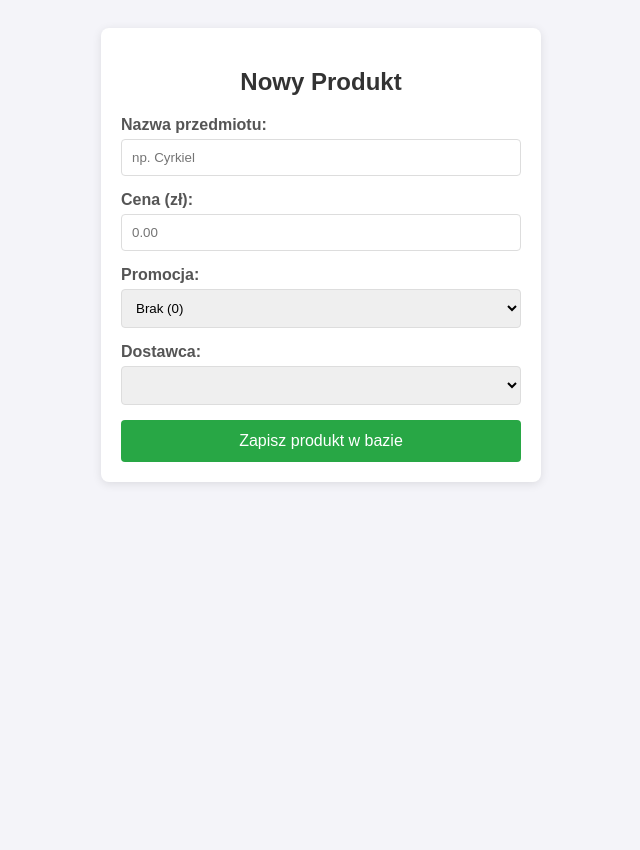
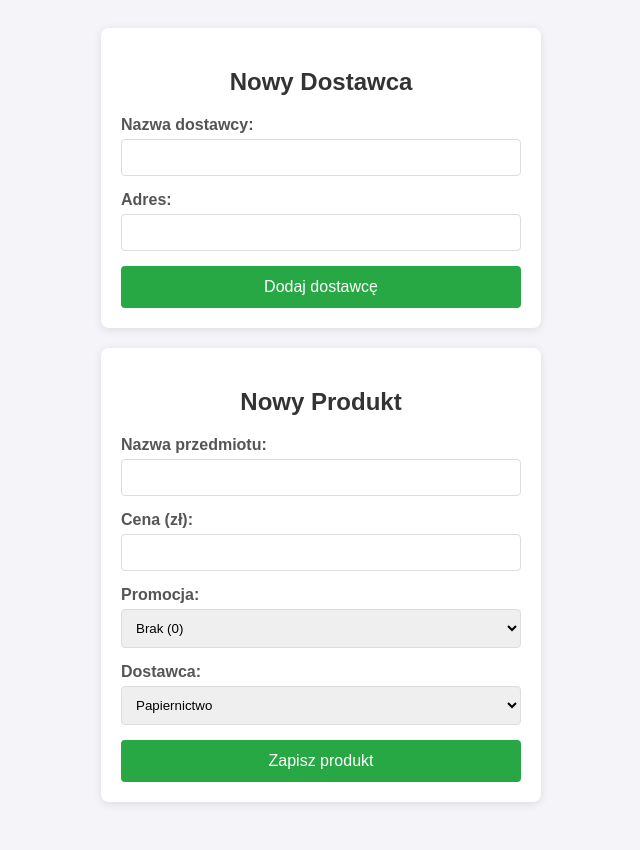
Before and after one commit to i120ms/php_materials, a PHP site: page /index2.php in a window 1280 px wide. Shown: the whole page, without its empty margins (319-959 px from the left). Before the commit the page ends 484 px from the top, so only its background shows below. Run offline with PHP 8.4, Linux system fonts and the light colour scheme; data comes from the database, SQL or seed files in the repository; lists and menus that the app fills with data are empty.

Commit message:
Update index2.php

```diff
--- a/folder:skrypty_laczenia_z_baza_danych/index2.php
+++ b/folder:skrypty_laczenia_z_baza_danych/index2.php
@@ -1,5 +1,5 @@
 <?php
-    $idPolaczenia = mysqli_connect("localhost","root","","sklep2");
+$idPolaczenia = mysqli_connect("localhost","root","","sklep");
 ?>
 <!DOCTYPE html>
 <html lang="pl">
@@ -8,82 +8,116 @@
     <meta name="viewport" content="width=device-width, initial-scale=1.0">
     <title>Dodaj Produkt</title>
     <style>
-        body { font-family: Arial, sans-serif; background-color: #f4f4f9; display: flex; justify-content: center; padding: 20px; }
-        .form-container { background: white; padding: 20px; border-radius: 8px; box-shadow: 0 2px 10px rgba(0,0,0,0.1); width: 100%; max-width: 400px; }
+        body { font-family: Arial, sans-serif; background-color: #f4f4f9; display: flex; flex-direction: column; align-items: center; padding: 20px; }
+        .form-container { background: white; padding: 20px; border-radius: 8px; box-shadow: 0 2px 10px rgba(0,0,0,0.1); width: 100%; max-width: 400px; margin-bottom: 20px;}
         h2 { color: #333; text-align: center; }
         .form-group { margin-bottom: 15px; }
         label { display: block; margin-bottom: 5px; font-weight: bold; color: #555; }
-        input[type="text"], input[type="number"], select { width: 100%; padding: 10px; border: 1px solid #ddd; border-radius: 4px; box-sizing: border-box; }
-        .checkbox-group { display: flex; align-items: center; gap: 10px; }
-        .checkbox-group input { width: auto; }
+        input, select { width: 100%; padding: 10px; border: 1px solid #ddd; border-radius: 4px; box-sizing: border-box; }
         button { width: 100%; padding: 12px; background-color: #28a745; color: white; border: none; border-radius: 4px; cursor: pointer; font-size: 16px; }
         button:hover { background-color: #218838; }
     </style>
 </head>
 <body>
 
+<!-- ================= DODAWANIE DOSTAWCY ================= -->
 <div class="form-container">
-    <h2>Nowy Produkt</h2>
-    <form action="" method="POST">
-
+    <h2>Nowy Dostawca</h2>
+    <form method="POST">
         <div class="form-group">
-            <label for="nazwa">Nazwa przedmiotu:</label>
-            <input type="text" id="nazwa" name="nazwa" placeholder="np. Cyrkiel" required>
+            <label>Nazwa dostawcy:</label>
+            <input type="text" name="nazwaD" required>
         </div>
 
         <div class="form-group">
-            <label for="cena">Cena (zł):</label>
-            <input type="number" id="cena" name="cena" step="0.01" min="0" placeholder="0.00" required>
+            <label>Adres:</label>
+            <input type="text" name="adres" required>
+        </div>
+
+        <button type="submit" name="dodajDostawce">Dodaj dostawcę</button>
+    </form>
+</div>
+
+<!-- ================= DODAWANIE PRODUKTU ================= -->
+<div class="form-container">
+    <h2>Nowy Produkt</h2>
+    <form method="POST">
+
+        <div class="form-group">
+            <label>Nazwa przedmiotu:</label>
+            <input type="text" name="nazwa" required>
         </div>
 
         <div class="form-group">
-            <label for="promocja">Promocja:</label>
-            <select id="promocja" name="promocja">
+            <label>Cena (zł):</label>
+            <input type="number" name="cena" step="0.01" min="0" required>
+        </div>
+
+        <div class="form-group">
+            <label>Promocja:</label>
+            <select name="promocja">
                 <option value="0">Brak (0)</option>
                 <option value="1">Aktywna (1)</option>
             </select>
         </div>
 
         <div class="form-group">
-    <label for="idDostawcy">Dostawca:</label>
-    <select id="idDostawcy" name="idDostawcy" required>
+            <label>Dostawca:</label>
+            <select name="idDostawcy" required>
                 <?php
-            // if ($idPolaczenia) {
-            //     $zapytanieDostawcy = "SELECT id, nazwa FROM dostawcy";
-            //     $wynikDostawcy = mysqli_query($idPolaczenia, $zapytanieDostawcy);
+                if ($idPolaczenia) {
+                    $zapytanieDostawcy = "SELECT id, nazwa FROM dostawcy";
+                    $wynikDostawcy = mysqli_query($idPolaczenia, $zapytanieDostawcy);
 
-            //     while ($wiersz = mysqli_fetch_assoc($wynikDostawcy)) {
-            //         echo "<option value='{$wiersz['id']}'>{$wiersz['nazwa']}</option>";
-            //     }
-            // }
+                    while ($wiersz = mysqli_fetch_assoc($wynikDostawcy)) {
+                        echo "<option value='{$wiersz['id']}'>{$wiersz['nazwa']}</option>";
+                    }
+                }
                 ?>
             </select>
         </div>
 
-        <button type="submit">Zapisz produkt w bazie</button>
+        <button type="submit" name="dodajProdukt">Zapisz produkt</button>
     </form>
 </div>
+
 <?php
-    if ($idPolaczenia && isset($_POST['nazwa'],$_POST['cena'],$_POST['promocja'],$_POST['idDostawcy'])){
-        $nazwa=$_POST['nazwa'];
-        $cena=$_POST['cena'];
-        $promocja=$_POST['promocja'];
-        $idDostawcy=$_POST['idDostawcy'];
-        $zapytanie = "INSERT INTO `towary`( `nazwa`, `cena`, `promocja`, `idDostawcy`)
-                        VALUES ('{$nazwa}','{$cena}','{$promocja}','{$idDostawcy}');";
-        $wynikZapytania = mysqli_query($idPolaczenia, $zapytanie);
-        if ($wynikZapytania)
-            echo "tak";
-        else
-            echo "nie";
+// ================= DODAWANIE DOSTAWCY =================
+if ($idPolaczenia && isset($_POST['dodajDostawce'])) {
+    $nazwaD = $_POST['nazwaD'];
+    $adres = $_POST['adres'];
 
+    $zapytanieD = "INSERT INTO dostawcy (nazwa, adres)
+                   VALUES ('$nazwaD', '$adres')";
+
+    if (mysqli_query($idPolaczenia, $zapytanieD)) {
+        echo "Dodano dostawcę!<br>";
+    } else {
+        echo "Błąd dodawania dostawcy<br>";
+    }
+}
+
+// ================= DODAWANIE PRODUKTU =================
+if ($idPolaczenia && isset($_POST['dodajProdukt'])) {
+    $nazwa = $_POST['nazwa'];
+    $cena = $_POST['cena'];
+    $promocja = $_POST['promocja'];
+    $idDostawcy = $_POST['idDostawcy'];
+
+    $zapytanie = "INSERT INTO towary (nazwa, cena, promocja, idDostawcy)
+                  VALUES ('$nazwa','$cena','$promocja','$idDostawcy')";
+
+    if (mysqli_query($idPolaczenia, $zapytanie)) {
+        echo "Dodano produkt!";
+    } else {
+        echo "Błąd dodawania produktu";
+    }
+}
+
+if ($idPolaczenia) {
+    mysqli_close($idPolaczenia);
 }
 ?>
 
-
 </body>
 </html>
-<?php
-if( $idPolaczenia)
-    mysqli_close($idPolaczenia);
-?>
```
Lines whose indentation alone changed are shown as unchanged.
